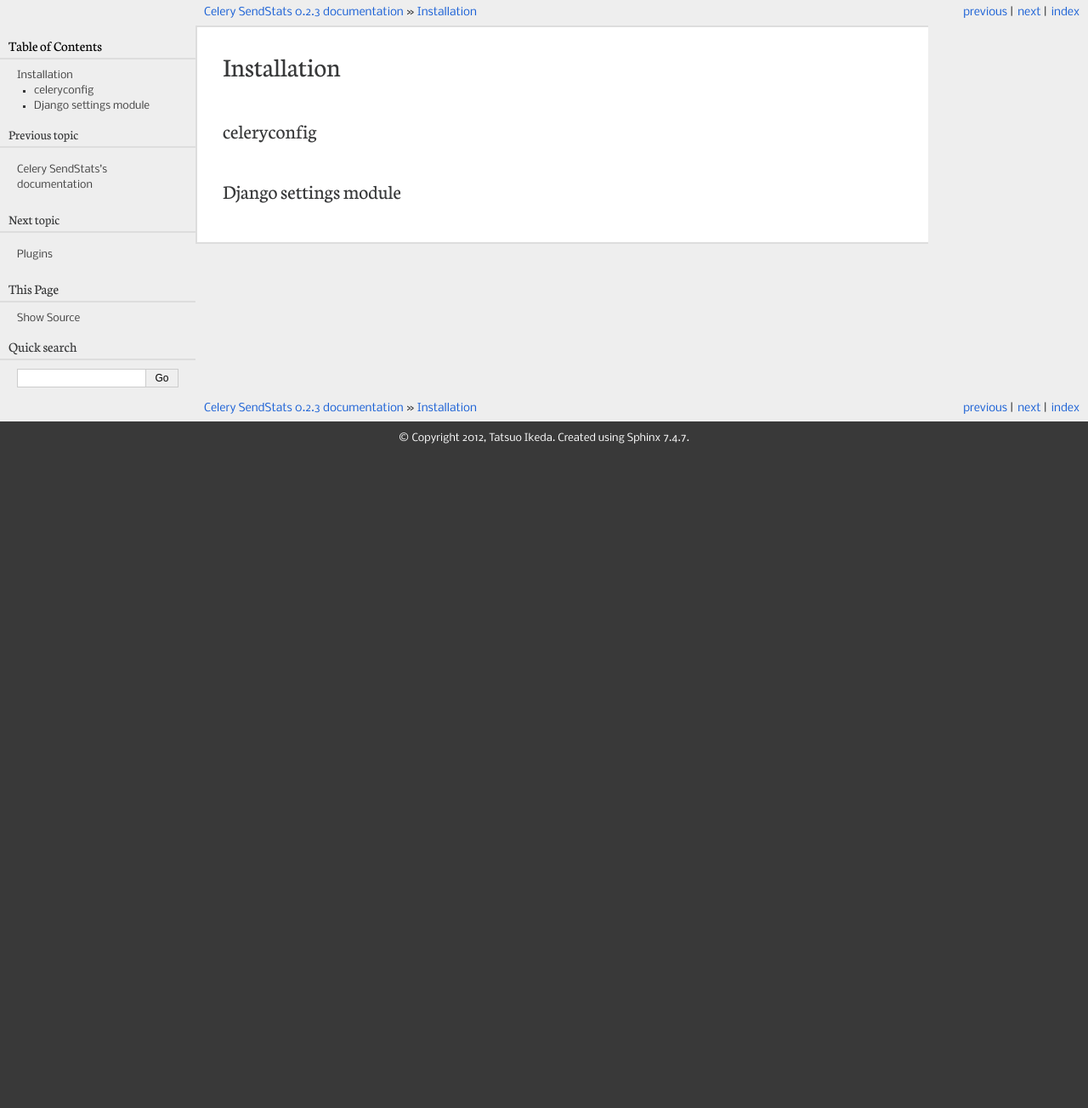
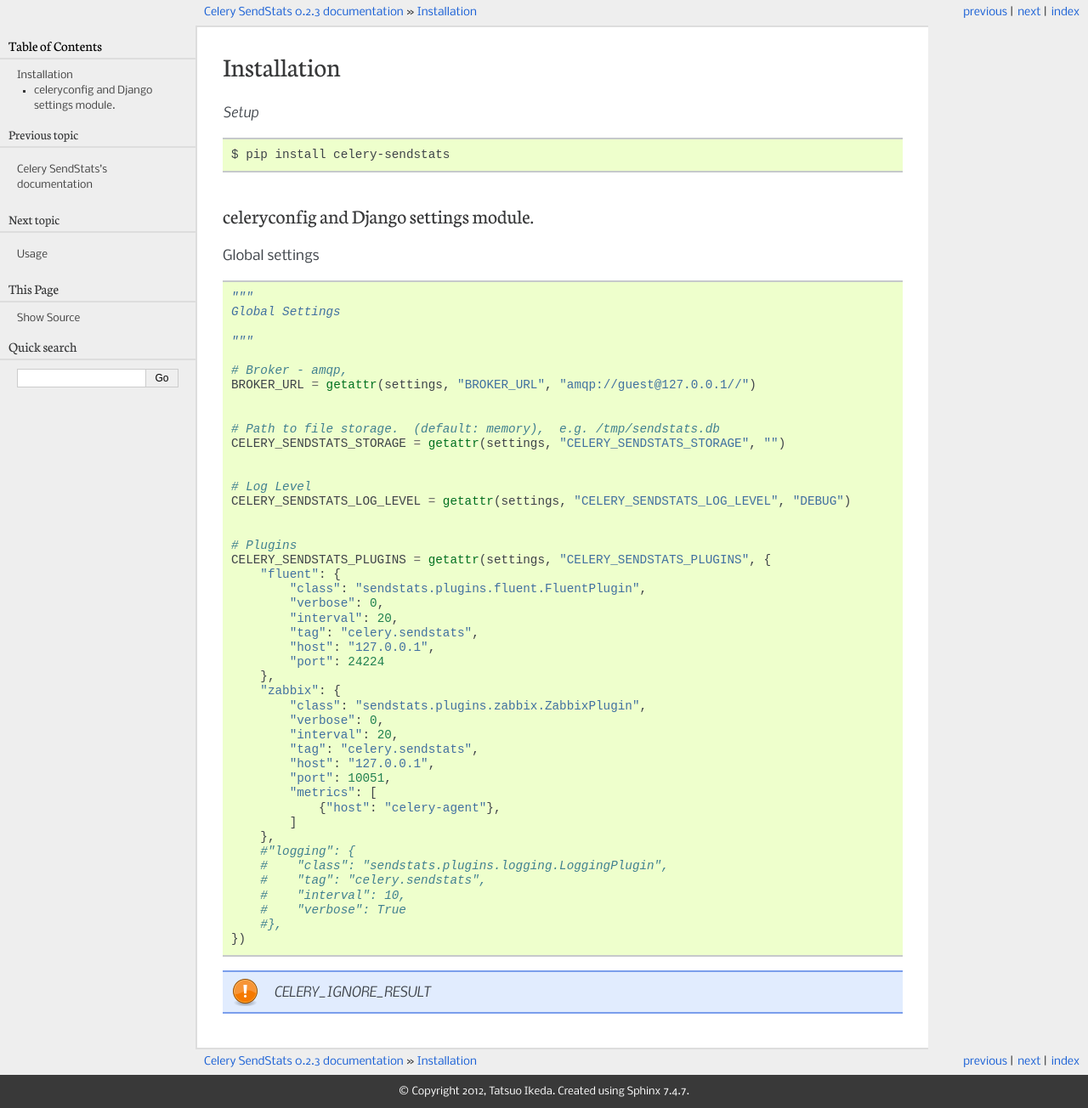
Before and after one commit to ikeikeikeike/celery-tracker, a Sphinx documentation site: the page built from docs/source/installation.rst, in a window 1280 px wide. Shown: the whole page at 85% size. Built offline with Sphinx 7.4.7, drawn with Linux system fonts in a browser that asks for light colours; formulas are drawn with MathJax 3; before the commit the page ends 900 px from its top, so only the background shows below that.

Commit message:
Fix documentation

```diff
--- a/docs/source/index.rst
+++ b/docs/source/index.rst
@@ -12,8 +12,10 @@
    :maxdepth: 5
 
    installation
+   usage
    plugins
    tracking
+   customize
 
 Change History:
 
--- a/docs/source/installation.rst
+++ b/docs/source/installation.rst
@@ -2,11 +2,65 @@
 ========================
 
 
+*Setup*
 
-celeryconfig
-------------------------
+::
+
+    $ pip install celery-sendstats
 
 
+celeryconfig and Django settings module.
+-------------------------------------------
 
-Django settings module
-------------------------
+Global settings ::
+
+    """
+    Global Settings
+
+    """
+
+    # Broker - amqp,
+    BROKER_URL = getattr(settings, "BROKER_URL", "amqp://guest@127.0.0.1//")
+
+
+    # Path to file storage.  (default: memory),  e.g. /tmp/sendstats.db
+    CELERY_SENDSTATS_STORAGE = getattr(settings, "CELERY_SENDSTATS_STORAGE", "")
+
+
+    # Log Level
+    CELERY_SENDSTATS_LOG_LEVEL = getattr(settings, "CELERY_SENDSTATS_LOG_LEVEL", "DEBUG")
+
+
+    # Plugins
+    CELERY_SENDSTATS_PLUGINS = getattr(settings, "CELERY_SENDSTATS_PLUGINS", {
+        "fluent": {
+            "class": "sendstats.plugins.fluent.FluentPlugin",
+            "verbose": 0,
+            "interval": 20,
+            "tag": "celery.sendstats",
+            "host": "127.0.0.1",
+            "port": 24224
+        },
+        "zabbix": {
+            "class": "sendstats.plugins.zabbix.ZabbixPlugin",
+            "verbose": 0,
+            "interval": 20,
+            "tag": "celery.sendstats",
+            "host": "127.0.0.1",
+            "port": 10051,
+            "metrics": [
+                {"host": "celery-agent"},
+            ]
+        },
+        #"logging": {
+        #    "class": "sendstats.plugins.logging.LoggingPlugin",
+        #    "tag": "celery.sendstats",
+        #    "interval": 10,
+        #    "verbose": True
+        #},
+    })
+
+
+.. note::
+
+   `CELERY_IGNORE_RESULT`
--- a/sendstats/__init__.py
+++ b/sendstats/__init__.py
@@ -2,7 +2,7 @@
 from __future__ import absolute_import
 
 
-VERSION = (0, 2, 3, "alpha", 4)
+VERSION = (0, 2, 3, "beta", 8)
 __version__ = '.'.join(map(str, VERSION[0:3]))
 
 
```
Also changed, not shown: docs/source/customize.rst (added, +86 -0 lines), docs/source/plugins.rst (+31 -8 lines), docs/source/usage.rst (added, +37 -0 lines), 3 other files.
